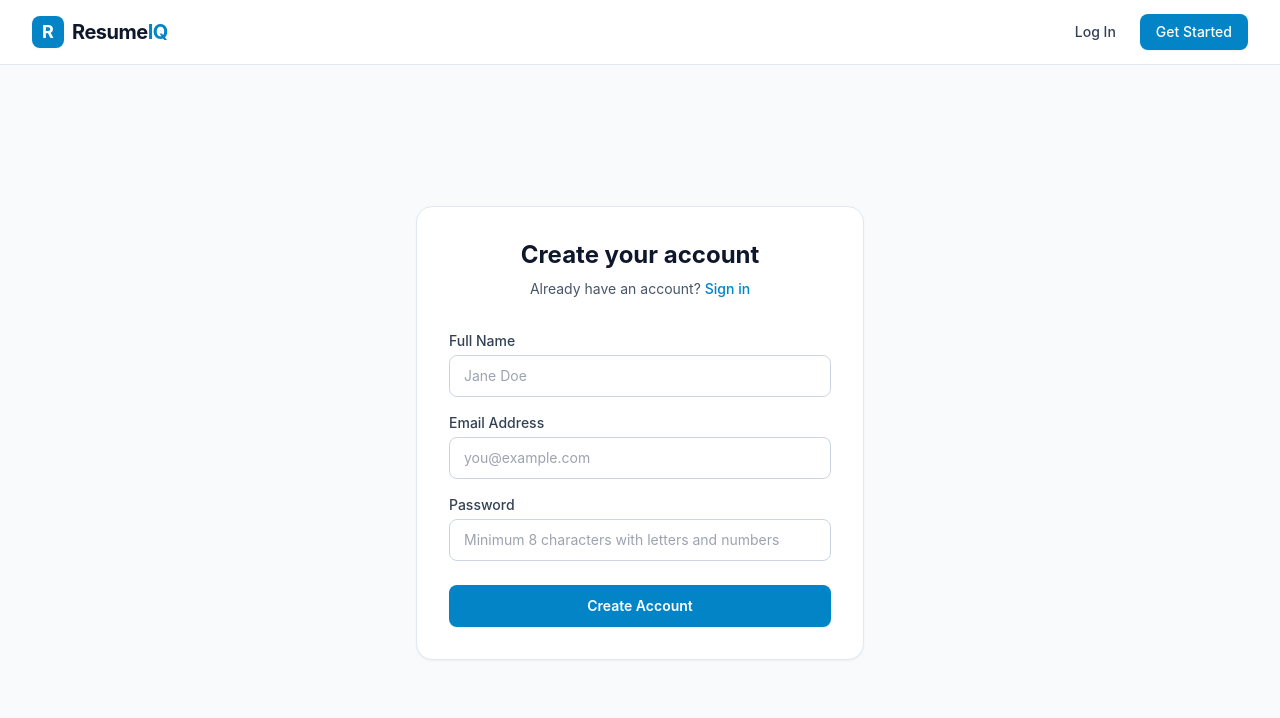
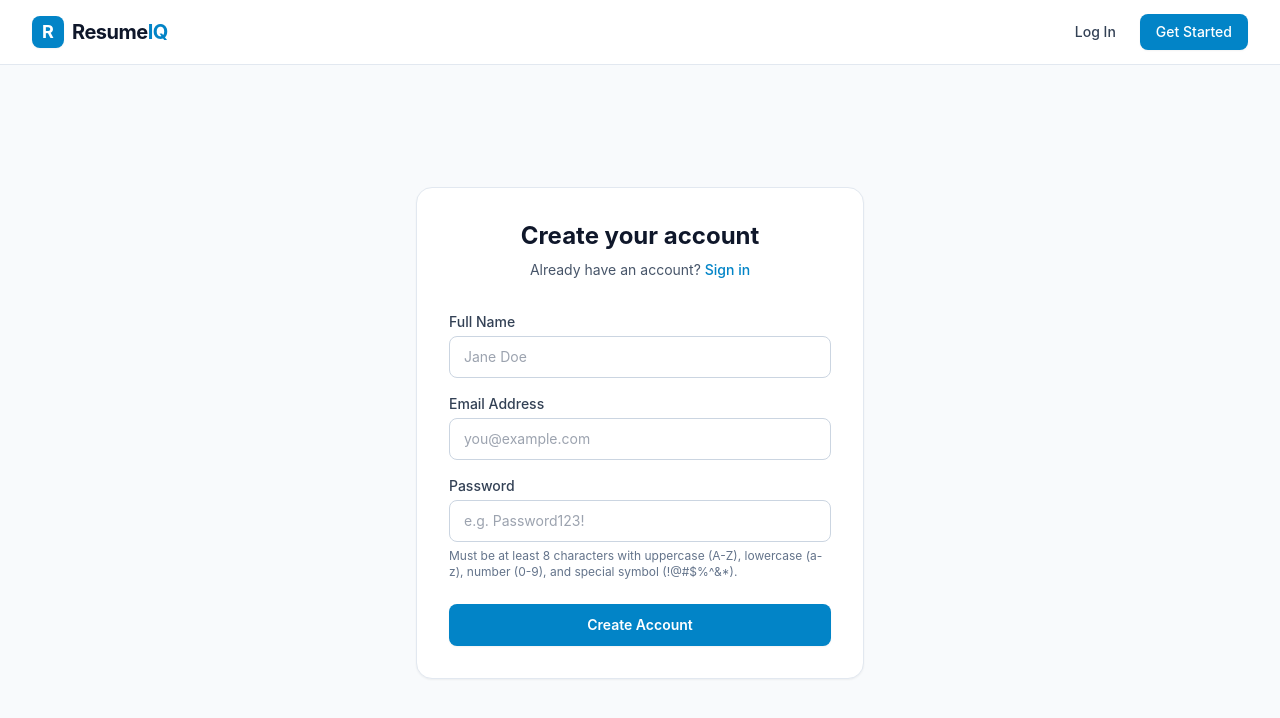
Before and after one commit to Chandan735729/ResumeIQ, a React (Vite) app in the folder frontend/: page /register in a window 1280 px wide. Shown: the top 718 px of the page. Built offline with nearby package versions, Linux system fonts and the light colour scheme.

Commit message:
fix(frontend): display detailed field validation errors and password requirement guide during registration

```diff
--- a/frontend/src/pages/RegisterPage.tsx
+++ b/frontend/src/pages/RegisterPage.tsx
@@ -23,12 +23,18 @@ export const RegisterPage: React.FC = () => {
       toast.success('Registration successful! Please sign in.');
       navigate('/login');
     } catch (err: any) {
-      const msg = err.response?.data?.message || 'Failed to create account.';
-      toast.error(msg);
+      if (err.response?.data?.errors && Array.isArray(err.response.data.errors) && err.response.data.errors.length > 0) {
+        const errorMessages = err.response.data.errors.map((e: any) => e.message).join(' | ');
+        toast.error(errorMessages, { duration: 6000 });
+      } else {
+        const msg = err.response?.data?.message || 'Failed to create account.';
+        toast.error(msg);
+      }
     } finally {
       setIsLoading(false);
     }
   };
+
 
   return (
     <div className="min-h-[calc(100vh-4rem)] flex items-center justify-center py-12 px-4 sm:px-6 lg:px-8">
@@ -82,10 +88,14 @@ export const RegisterPage: React.FC = () => {
                 value={password}
                 onChange={(e) => setPassword(e.target.value)}
                 className="w-full px-3.5 py-2.5 rounded-lg border border-slate-300 focus:ring-2 focus:ring-sky-500 focus:border-sky-500 text-sm outline-none transition-all"
-                placeholder="Minimum 8 characters with letters and numbers"
+                placeholder="e.g. Password123!"
               />
+              <p className="mt-1.5 text-xs text-slate-500">
+                Must be at least 8 characters with uppercase (A-Z), lowercase (a-z), number (0-9), and special symbol (!@#$%^&*).
+              </p>
             </div>
           </div>
+
 
           <button
             type="submit"
```
